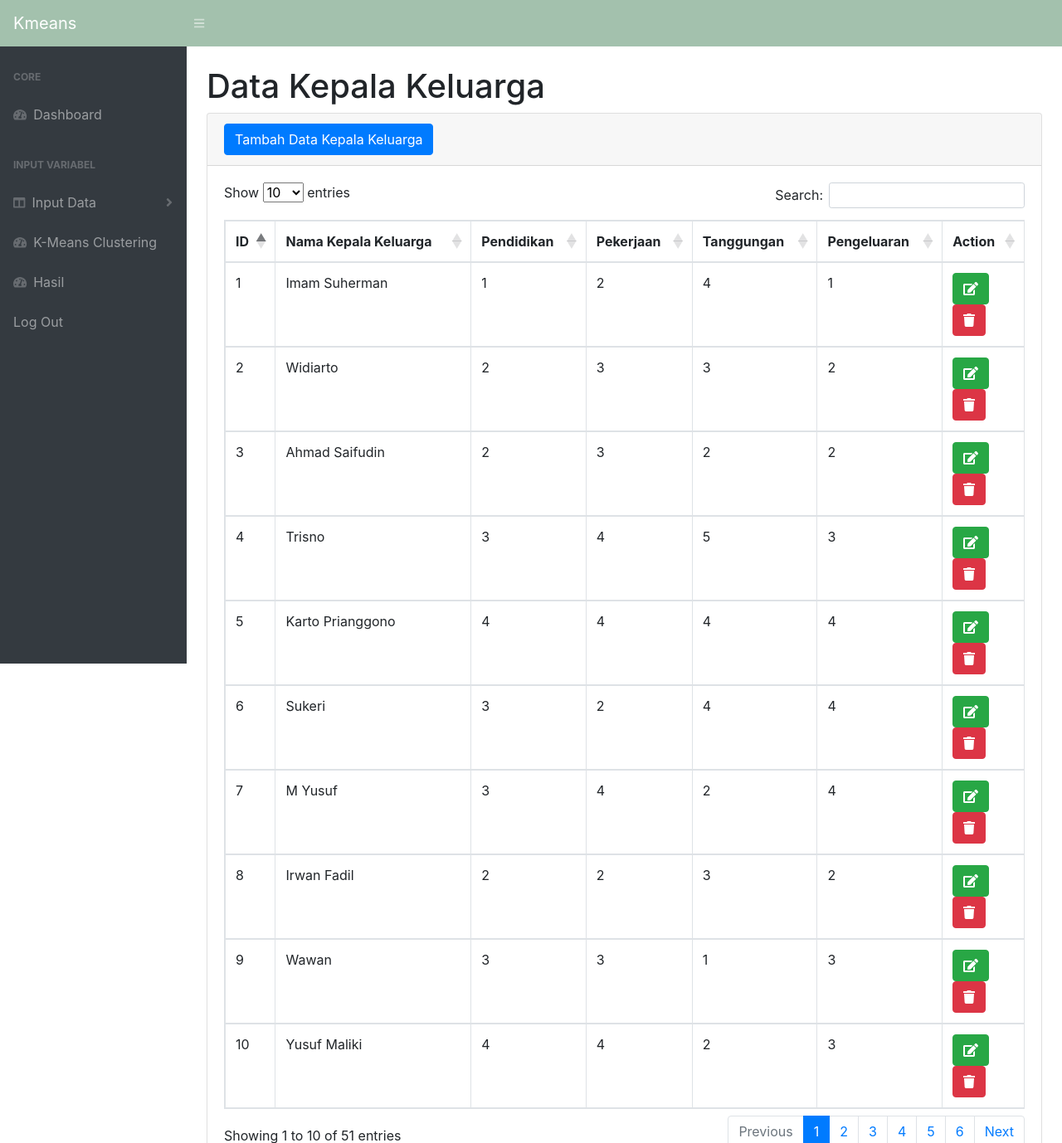
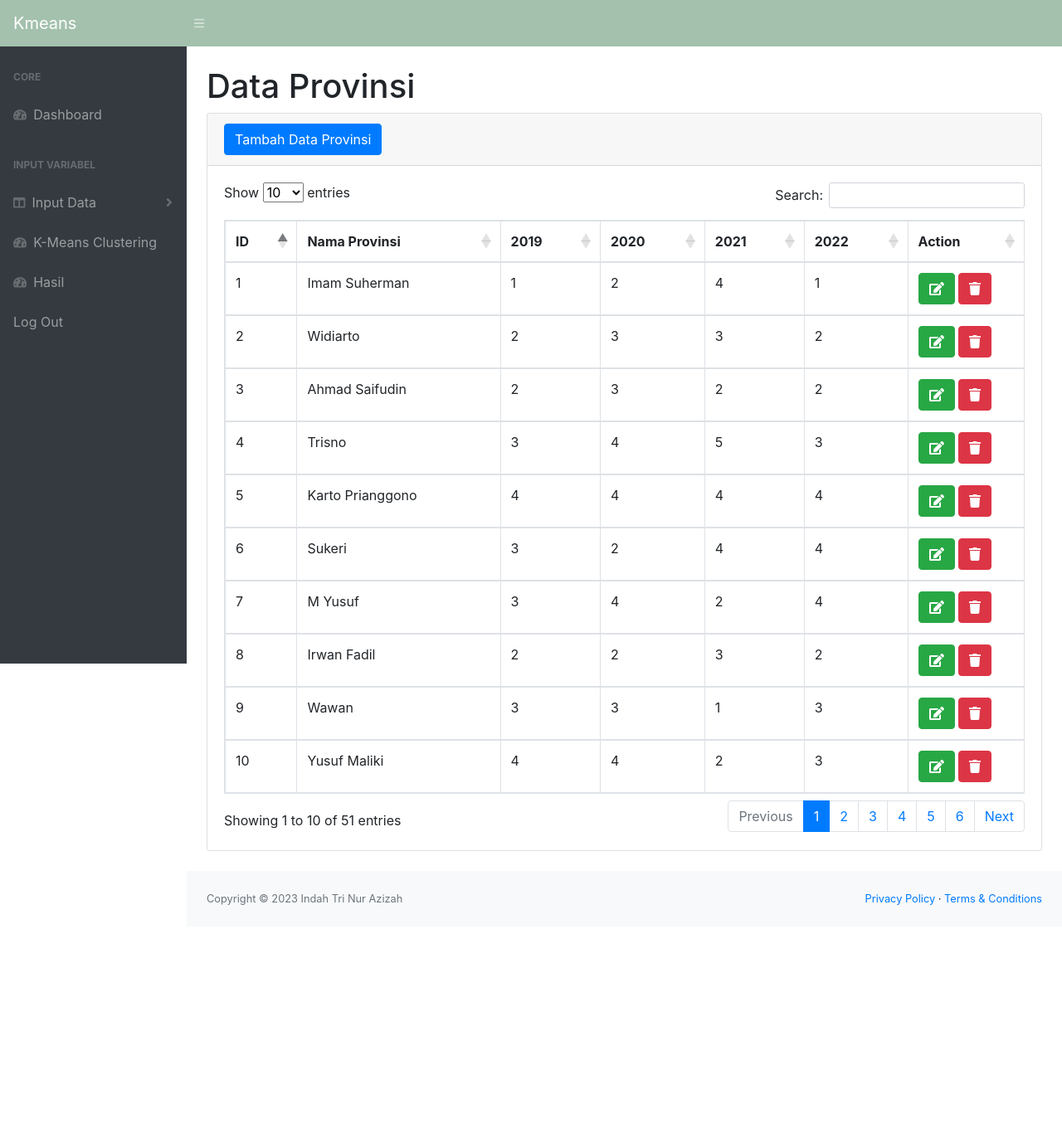
Before and after one commit to mfarrass/skripsi-indah, a PHP site: page /input_kk.php in a window 1280 px wide. Shown: the top 1378 px of the page at 83% size. After the commit the page ends 1091 px from the top, so only its background shows below. Run offline with PHP 8.4, Linux system fonts and the light colour scheme; data comes from the database, SQL or seed files in the repository; some libraries are stand-ins or nearby versions.

Commit message:
Perubahan nama tabel dan database

```diff
--- a/input_kk.php
+++ b/input_kk.php
@@ -41,7 +41,7 @@ require 'koneksi.php';
                             </a>
                             <div class="collapse" id="collapseLayouts" aria-labelledby="headingOne" data-parent="#sidenavAccordion">
                                 <nav class="sb-sidenav-menu-nested nav">
-                                    <a class="nav-link" href="input_kk.php">Data Kepala Keluarga</a>
+                                    <a class="nav-link" href="input_kk.php">Data Provinsi</a>
                                     <a class="nav-link" href="masuk.php">Data Lokasi</a>
                                 </nav>
                             </div>
@@ -66,13 +66,13 @@ require 'koneksi.php';
             <div id="layoutSidenav_content">
                 <main>
                     <div class="container-fluid">
-                        <h1 class="mt-4">Data Kepala Keluarga</h1>
+                        <h1 class="mt-4">Data Provinsi</h1>
 
                         <div class="card mb-4">
                             <div class="card-header">
                                 <!-- Button to Open the Modal -->
                                 <button type="button" class="btn btn-primary" data-toggle="modal" data-target="#tambah">
-                                    Tambah Data Kepala Keluarga
+                                    Tambah Data Provinsi
                                 </button>
                             </div>
                             <div class="card-body">
@@ -81,48 +81,48 @@ require 'koneksi.php';
                                         <thead>
                                             <tr>
                                                 <th>ID</th>
-                                                <th>Nama Kepala Keluarga</th>
-                                                <th>Pendidikan</th>
-                                                <th>Pekerjaan</th>
-                                                <th>Tanggungan</th>
-                                                <th>Pengeluaran</th>
+                                                <th>Nama Provinsi</th>
+                                                <th>2019</th>
+                                                <th>2020</th>
+                                                <th>2021</th>
+                                                <th>2022</th>
                                                 <th>Action</th>
                                             </tr>
                                         </thead>
                                         <tbody>
                                             <?php
                                             $i = 1;
-                                            $ambilsemuadatastock = mysqli_query($conn,"SELECT * FROM dt_kk");
+                                            $ambilsemuadatastock = mysqli_query($conn,"SELECT * FROM data_prov");
                                             while ($data = mysqli_fetch_array($ambilsemuadatastock)){
                                                 $namakk = $data['nama_kk'];
-                                                $pendidikan = $data['pendidikan'];
-                                                $pekerjaan = $data['pekerjaan'];
-                                                $tanggungan = $data['tanggungan'];
-                                                $pengeluaran = $data['pengeluaran'];
-                                                $idkk = $data['id_kk'];
+                                                $tahun_2019 = $data['tahun_2019'];
+                                                $tahun_2020 = $data['tahun_2020'];
+                                                $tahun_2021 = $data['tahun_2021'];
+                                                $tahun_2022 = $data['tahun_2022'];
+                                                $idprov = $data['id_prov'];
                                             ?>
 
                                             <tr>
                                                 <td><?php echo $i++ ?></td>
                                                 <td><?php echo $namakk ?></td>
-                                                <td><?php echo $pendidikan ?></td>
-                                                <td><?php echo $pekerjaan ?></td>
-                                                <td><?php echo $tanggungan ?></td>
-                                                <td><?php echo $pengeluaran ?></td>
+                                                <td><?php echo $tahun_2019 ?></td>
+                                                <td><?php echo $tahun_2020 ?></td>
+                                                <td><?php echo $tahun_2021 ?></td>
+                                                <td><?php echo $tahun_2022 ?></td>
                                                 <td>
                                                 <!-- Button trigger modal Edit-->
-                                                <button type="button" class="btn btn-success" data-toggle="modal" data-target="#modaledit<?= $idkk ?>">
+                                                <button type="button" class="btn btn-success" data-toggle="modal" data-target="#modaledit<?= $idprov ?>">
                                                 <i class="fas fa-edit"></i>
                                                 </button>
 
                                                 <!-- Modal Edit -->
-                                                <div class="modal fade" id="modaledit<?= $idkk ?>">
+                                                <div class="modal fade" id="modaledit<?= $idprov ?>">
                                                 <div class="modal-dialog">
                                                 <div class="modal-content">
 
                                                     <!-- Modal Header -->
                                                     <div class="modal-header">
-                                                    <h4 class="modal-title">Edit Data Kepala Keluarga</h4>
+                                                    <h4 class="modal-title">Edit Data Provinsi</h4>
                                                     <button type="button" class="close" data-dismiss="modal">&times;</button>
                                                     </div>
 
@@ -130,22 +130,22 @@ require 'koneksi.php';
                                                     <!-- Modal Tambah body -->
                                                     <form method="post">
                                                     <div class="modal-body">
-                                                    <label for="namakepkel">Nama Kepala Keluarga</label>
+                                                    <label for="namakepkel">Nama Provinsi</label>
                                                     <input type="text" name="namakepkel" value="<?= $namakk?>" class="form-control" require>
                                                     <br>
-                                                    <label for="pendidikan">Pendidikan</label>
-                                                    <input type="number" name="pendidikan" class="form-control" value="<?= $pendidikan?>" require>
+                                                    <label for="tahun_2019">tahun_2019</label>
+                                                    <input type="number" name="tahun_2019" class="form-control" value="<?= $tahun_2019?>" require>
                                                     <br>
-                                                    <label for="pekerjaan">Pekerjaan</label>
-                                                    <input type="number" name="pekerjaan" class="form-control" value="<?= $pekerjaan?>" require>
+                                                    <label for="tahun_2020">tahun_2020</label>
+                                                    <input type="number" name="tahun_2020" class="form-control" value="<?= $tahun_2020?>" require>
                                                     <br>
-                                                    <label for="tanggungan">Tanggungan</label>
-                                                    <input type="number" name="tanggungan" class="form-control" value="<?= $tanggungan?>" require>
+                                                    <label for="tahun_2021">tahun_2021</label>
+                                                    <input type="number" name="tahun_2021" class="form-control" value="<?= $tahun_2021?>" require>
                                                     <br>
-                                                    <label for="pengeluaran">Pengeluaran</label>
-                                                    <input type="number" name="pengeluaran" class="form-control" value="<?= $pengeluaran?>" require>
+                                                    <label for="tahun_2022">tahun_2022</label>
+                                                    <input type="number" name="tahun_2022" class="form-control" value="<?= $tahun_2022?>" require>
                                                     <br>
-                                                    <input type="hidden" name="idkk" value="<?=$idkk?>">
+                                                    <input type="hidden" name="idprov" value="<?=$idprov?>">
                                                     <button type="submit" class="btn btn-primary" name="editdata-kk">Submit</button>
                                                     </div>
                                                     </form>
@@ -162,16 +162,16 @@ require 'koneksi.php';
                                                 </div>
 
                                                 <!-- button trigger modal hapus -->
-                                                <button type="button" class="btn btn-danger" data-toggle="modal" data-target="#modalhapus<?= $idkk ?>">
+                                                <button type="button" class="btn btn-danger" data-toggle="modal" data-target="#modalhapus<?= $idprov ?>">
                                                 <i class="fas fa-trash"></i>
                                                 </button>
-                                                <div class="modal fade" id="modalhapus<?= $idkk ?>">
+                                                <div class="modal fade" id="modalhapus<?= $idprov ?>">
                                                 <div class="modal-dialog">
                                                 <div class="modal-content">
 
                                                     <!-- Modal Header -->
                                                     <div class="modal-header">
-                                                    <h4 class="modal-title">Hapus Data Kepala Keluarga</h4>
+                                                    <h4 class="modal-title">Hapus Data Provinsi</h4>
                                                     <button type="button" class="close" data-dismiss="modal">&times;</button>
                                                     </div>
 
@@ -187,7 +187,7 @@ require 'koneksi.php';
                                                         </h5>
                                                         <br>
                                                         <br>
-                                                    <input type="hidden" name="idkk" value="<?=$idkk?>">
+                                                    <input type="hidden" name="idprov" value="<?=$idprov?>">
                                                     <button type="submit" class="btn btn-primary" name="hapusdata-kk">Submit</button>
                                                     </div>
                                                     </form>
@@ -246,7 +246,7 @@ require 'koneksi.php';
 
                 <!-- Modal Header -->
                 <div class="modal-header">
-                <h4 class="modal-title">Tambah Data Kepala Keluarga</h4>
+                <h4 class="modal-title">Tambah Data Provinsi</h4>
                 <button type="button" class="close" data-dismiss="modal">&times;</button>
                 </div>
 
@@ -254,16 +254,16 @@ require 'koneksi.php';
                 <!-- Modal Tambah body -->
                 <form method="post">
                 <div class="modal-body">
-                <input type="text" name="namakepkel" placeholder="Nama Kepala Keluarga" class="form-control" require>
+                <input type="text" name="namakepkel" placeholder="Nama Provinsi" class="form-control" require>
                 <br>
-                <!-- <input type="text" name="deskripsi" placeholder="Pekerjaan" class="form-control" require> -->
-                <input type="number" name="pendidikan" class="form-control" placeholder="Pendidikan (1/2/3/4)" require>
+                <!-- <input type="text" name="deskripsi" placeholder="tahun_2020" class="form-control" require> -->
+                <input type="number" name="tahun_2019" class="form-control" placeholder="tahun_2019 (1/2/3/4)" require>
                 <br>
-                <input type="number" name="pekerjaan" class="form-control" placeholder="Pekerjaan (1/2/3/4)" require>
+                <input type="number" name="tahun_2020" class="form-control" placeholder="tahun_2020 (1/2/3/4)" require>
                 <br>
-                <input type="number" name="tanggungan" class="form-control" placeholder="Tanggungan" require>
+                <input type="number" name="tahun_2021" class="form-control" placeholder="tahun_2021" require>
                 <br>
-                <input type="number" name="pengeluaran" class="form-control" placeholder="Pengeluaran (1/2/3/4)" require>
+                <input type="number" name="tahun_2022" class="form-control" placeholder="tahun_2022 (1/2/3/4)" require>
                 <br>
                 <button type="submit" class="btn btn-primary" name="addnewkepkel">Submit</button>
                 </div>
--- a/koneksi.php
+++ b/koneksi.php
@@ -1,16 +1,16 @@
 <?php
 // koneksi database
-$conn = mysqli_connect("localhost", "root", "", "indahkmeans");
+$conn = mysqli_connect("localhost", "root", "", "kmeans");
 
 // tambah barang
 if(isset($_POST['addnewkepkel'])){
   $namakk = $_POST['namakepkel'];
-  $pendidikan = $_POST['pendidikan'];
-  $pekerjaan = $_POST['pekerjaan'];
-  $tanggungan = $_POST['tanggungan'];
-  $pengeluaran = $_POST['pengeluaran'];
+  $tahun_2019 = $_POST['tahun_2019'];
+  $tahun_2020 = $_POST['tahun_2020'];
+  $tahun_2021 = $_POST['tahun_2021'];
+  $tahun_2022 = $_POST['tahun_2022'];
 
-  $addtotable = mysqli_query($conn, "INSERT into dt_kk (nama_kk, pendidikan, pekerjaan, tanggungan, pengeluaran) values('$namakk', '$pendidikan', '$pekerjaan', '$tanggungan', '$pengeluaran')");
+  $addtotable = mysqli_query($conn, "INSERT into data_prov (nama_kk, tahun_2019, tahun_2020, tahun_2021, tahun_2022) values('$namakk', '$tahun_2019', '$tahun_2020', '$tahun_2021', '$tahun_2022')");
   if($addtotable){
     header('location:input_kk.php');
   } else {
@@ -21,14 +21,14 @@ if(isset($_POST['addnewkepkel'])){
 
 // Edit Data KepKel
 if(isset($_POST['editdata-kk'])){
-  $idkk = $_POST['idkk'];
+  $idprov = $_POST['idprov'];
   $namakk = $_POST['namakepkel'];
-  $pendidikan = $_POST['pendidikan'];
-  $pekerjaan = $_POST['pekerjaan'];
-  $tanggungan = $_POST['tanggungan'];
-  $pengeluaran = $_POST['pengeluaran'];
+  $tahun_2019 = $_POST['tahun_2019'];
+  $tahun_2020 = $_POST['tahun_2020'];
+  $tahun_2021 = $_POST['tahun_2021'];
+  $tahun_2022 = $_POST['tahun_2022'];
 
-  $update = mysqli_query ($conn, "UPDATE dt_kk SET nama_kk='$namakk', pendidikan='$pendidikan', pekerjaan='$pekerjaan', tanggungan='$tanggungan', pengeluaran='$pengeluaran' WHERE id_kk='$idkk'");
+  $update = mysqli_query ($conn, "UPDATE data_prov SET nama_kk='$namakk', tahun_2019='$tahun_2019', tahun_2020='$tahun_2020', tahun_2021='$tahun_2021', tahun_2022='$tahun_2022' WHERE id_prov='$idprov'");
   if($update){
     header ('Location:input_kk.php');
   } else {
@@ -40,9 +40,9 @@ if(isset($_POST['editdata-kk'])){
 
 // Hapus Kepkel
 if(isset($_POST['hapusdata-kk'])){
-  $idkk = $_POST['idkk'];
+  $idprov = $_POST['idprov'];
 
-  $hapus = mysqli_query($conn, "DELETE FROM dt_kk WHERE id_kk = '$idkk'");
+  $hapus = mysqli_query($conn, "DELETE FROM data_prov WHERE id_prov = '$idprov'");
   if($hapus){
     header ('Location:input_kk.php');
   } else {
@@ -55,7 +55,7 @@ if(isset($_POST['hapusdata-kk'])){
 // Edit Data Lokasi
 if(isset($_POST['editdata-lok'])){
   $idlok = $_POST['idlok'];
-  $id_kk = $_POST['idkk'];
+  $id_prov = $_POST['idprov'];
   $alamat = $_POST['alamat'];
   $lat = $_POST['lat'];
   $longit = $_POST['longit'];
@@ -77,7 +77,7 @@ if(isset($_POST['barangmasuk'])){
   $lat = $_POST['lat'];
   $longit = $_POST['longit'];
 
-  $addtomasuk = mysqli_query($conn, "INSERT INTO dt_lok (id_kk, alamat, lat, longit) values ('$namanya', '$alamat', '$lat', '$longit')");
+  $addtomasuk = mysqli_query($conn, "INSERT INTO dt_lok (id_prov, alamat, lat, longit) values ('$namanya', '$alamat', '$lat', '$longit')");
   if($addtomasuk){
     header('location:masuk.php');
   } else {
```
Also changed, not shown: database/kmeans.sql (renamed from database/indahkmeans.sql, +22 -22 lines), edit_kk.php (+7 -7 lines), hasil.php (+9 -9 lines), index.php (+13 -13 lines), keluar.php (+10 -10 lines), masuk.php (+7 -7 lines).
